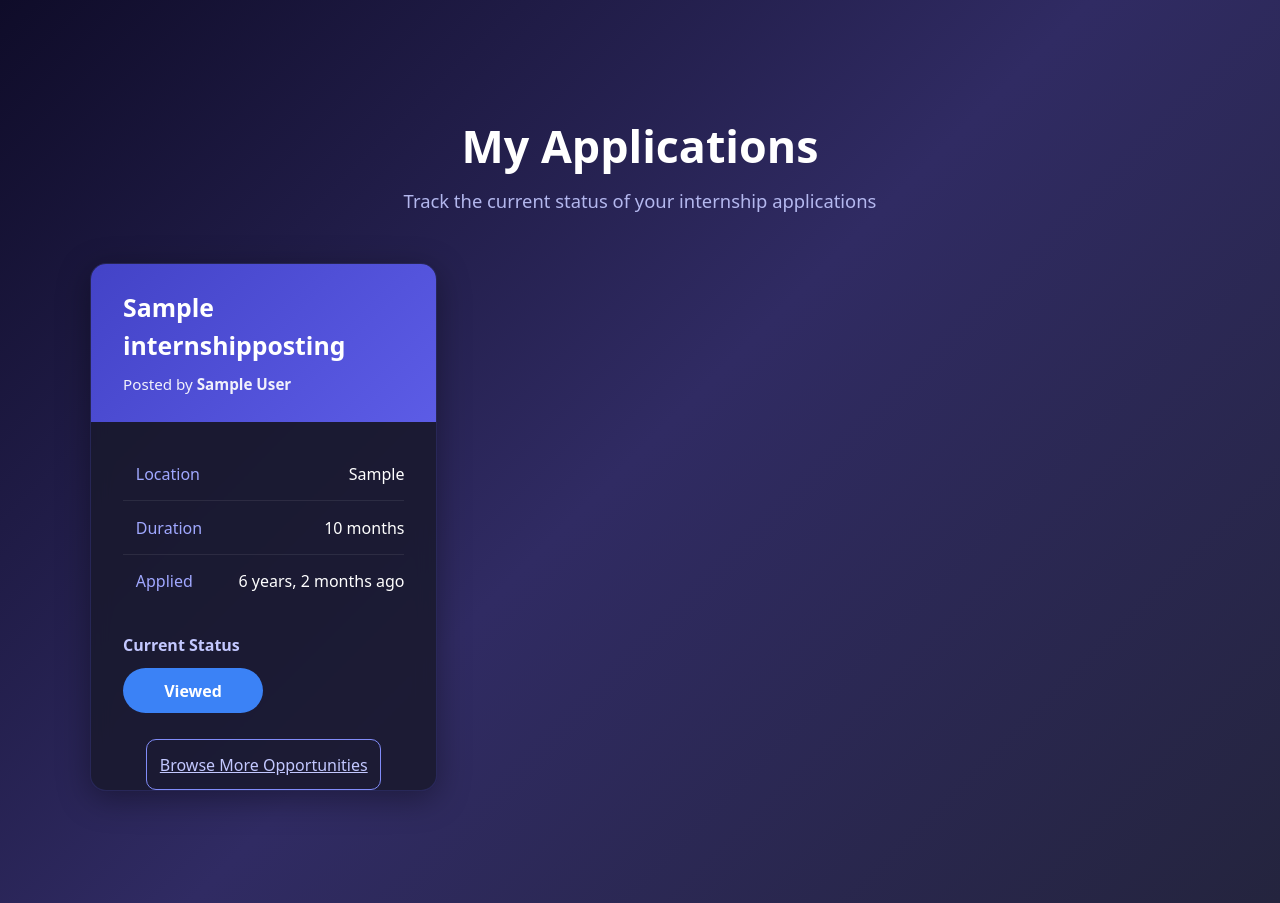
After one commit to Chhyoti/SkillRank, a Django app: page /internships/my-applications/ in a window 1280 px wide. The commit adds this page. Run offline with Django 5.2, Linux system fonts and the light colour scheme; a user stored in the database is signed in; tables that the repository leaves empty hold one stand-in row (values such as "Sample post").

Commit message:
application list of the intern side feature added

```diff
--- /dev/null
+++ b/internships/templates/internships/my_applications.html
@@ -0,0 +1,70 @@
+{% extends 'users/base.html' %}
+
+{% block title %}My Applications - SkillRank{% endblock %}
+
+{% block content %}
+<div class="my-applications-page">
+    <div class="container" style="max-width: 1100px; margin: 5rem auto;">
+        <!-- Header -->
+        <div class="header-section mb-5">
+            <h1 class="page-title">My Applications</h1>
+            <p class="page-subtitle">
+                Track the current status of your internship applications
+            </p>
+        </div>
+
+        <!-- Applications -->
+        {% if applications %}
+            <div class="applications-grid">
+                {% for app in applications %}
+                    <div class="application-item">
+                        <div class="application-header">
+                            <h3 class="application-title">{{ app.posting.title }}</h3>
+                            <div class="employer-info">
+                                Posted by <strong>{{ app.posting.employer.user.get_full_name|default:app.posting.employer.user.username }}</strong>
+                            </div>
+                        </div>
+
+                        <div class="application-details">
+                            <div class="detail-row">
+                                <div class="detail-label"><i class="fas fa-map-marker-alt"></i> Location</div>
+                                <div class="detail-value">{{ app.posting.location|default:"Remote" }}</div>
+                            </div>
+                            <div class="detail-row">
+                                <div class="detail-label"><i class="fas fa-clock"></i> Duration</div>
+                                <div class="detail-value">{{ app.posting.duration_months }} months</div>
+                            </div>
+                            <div class="detail-row">
+                                <div class="detail-label"><i class="fas fa-calendar-alt"></i> Applied</div>
+                                <div class="detail-value">{{ app.applied_at|timesince }} ago</div>
+                            </div>
+                        </div>
+
+                        <div class="application-status">
+                            <div class="status-label">Current Status</div>
+                            <div class="status-pill status-{{ app.status|lower }}">
+                                {{ app.get_status_display }}
+                            </div>
+                        </div>
+
+                        <div class="application-footer">
+                            <a href="{% url 'internships:browse_postings' %}" class="btn btn-outline">
+                                Browse More Opportunities
+                            </a>
+                        </div>
+                    </div>
+                {% endfor %}
+            </div>
+        {% else %}
+            <div class="empty-state">
+                <div class="empty-icon">📭</div>
+                <h3>No Applications Yet</h3>
+                <p>You haven't applied to any internships.</p>
+                <a href="{% url 'internships:browse_postings' %}" class="btn btn-primary">
+                    Browse Active Internships
+                </a>
+            </div>
+        {% endif %}
+    </div>
+</div>
+{% endblock %}
--- a/internships/urls.py
+++ b/internships/urls.py
@@ -31,4 +31,5 @@ urlpatterns = [
     path('posting/<int:pk>/applications/', views.view_posting_applications, name='view_posting_applications'),
     path('browse/', views.browse_postings, name='browse_postings'),
     path('apply/<int:posting_id>/', views.apply_to_posting, name='apply_to_posting'),
+    path('my-applications/', views.my_applications, name='my_applications'),
 ]
--- a/internships/views.py
+++ b/internships/views.py
@@ -196,3 +196,22 @@ def apply_to_posting(request, posting_id):
         'posting': posting,
     }
     return render(request, 'internships/apply_confirmation.html', context)
+
+# list of interns applications on intern side
+@login_required
+def my_applications(request):
+    if request.user.profile.role != 'INTERN':
+        messages.error(request, "This page is for interns only.")
+        return redirect('users:home')
+
+    applications = Application.objects.filter(
+        intern=request.user.profile
+    ).select_related(
+        'posting__employer__user'
+    ).order_by('-applied_at')
+
+    context = {
+        'applications': applications,
+        'page_title': 'My Applications',
+    }
+    return render(request, 'internships/my_applications.html', context)
--- a/static/css/dashboard.css
+++ b/static/css/dashboard.css
@@ -1364,3 +1364,188 @@ textarea.form-control:focus {
 .btn-cancel:hover {
     background: rgba(255,255,255,0.08);
 }
+
+/* ────────────────────────────────────────────────
+   My Applications Page – Pure CSS
+───────────────────────────────────────────────── */
+/* ────────────────────────────────────────────────
+   My Applications Page – Pure CSS polish
+───────────────────────────────────────────────── */
+
+/* ────────────────────────────────────────────────
+   My Applications – Clean Key-Value + Visual Polish
+───────────────────────────────────────────────── */
+.my-applications-page {
+    min-height: 100vh;
+    padding: 2rem 1rem;
+    background: linear-gradient(135deg, #0f0c29 0%, #302b63 50%, #24243e 100%);
+}
+
+.container {
+    max-width: 1100px;
+    margin: 0 auto;
+}
+
+.header-section {
+    text-align: center;
+    margin-bottom: 3rem;
+}
+
+.page-title {
+    font-size: 2.8rem;
+    font-weight: 700;
+    color: white;
+    margin-bottom: 0.5rem;
+}
+
+.page-subtitle {
+    font-size: 1.15rem;
+    color: #c3c8ff;
+    opacity: 0.9;
+}
+
+.applications-grid {
+    display: grid;
+    grid-template-columns: repeat(auto-fill, minmax(340px, 1fr));
+    gap: 1.8rem;
+}
+
+.application-item {
+    background: rgba(25, 25, 45, 0.85);
+    backdrop-filter: blur(10px);
+    border: 1px solid rgba(100, 100, 255, 0.18);
+    border-radius: 16px;
+    overflow: hidden;
+    transition: all 0.28s ease;
+    box-shadow: 0 8px 32px rgba(0, 0, 0, 0.35);
+}
+
+.application-item:hover {
+    transform: translateY(-6px);
+    box-shadow: 0 16px 48px rgba(0, 0, 0, 0.45);
+}
+
+.application-header {
+    background: linear-gradient(135deg, #4343c7 0%, #5c5ce6 100%);
+    padding: 1.6rem 2rem;
+    color: white;
+}
+
+.application-title {
+    margin: 0;
+    font-size: 1.55rem;
+    font-weight: 600;
+}
+
+.employer-info {
+    margin-top: 0.6rem;
+    font-size: 0.95rem;
+    opacity: 0.92;
+}
+
+.application-details {
+    padding: 1.6rem 2rem;
+}
+
+.detail-row {
+    display: flex;
+    justify-content: space-between;
+    align-items: center;
+    padding: 0.9rem 0;
+    border-bottom: 1px solid rgba(255,255,255,0.08);
+}
+
+.detail-row:last-child {
+    border-bottom: none;
+}
+
+.detail-label {
+    color: #a0a8ff;
+    font-weight: 500;
+    display: flex;
+    align-items: center;
+    gap: 0.8rem;
+}
+
+.detail-label i {
+    color: #818cf8;
+    font-size: 1.15rem;
+}
+
+.detail-value {
+    color: white;
+    font-weight: 500;
+}
+
+.application-status {
+    padding: 0 2rem 1.6rem;
+}
+
+.status-label {
+    font-weight: 600;
+    color: #c3c8ff;
+    margin-bottom: 0.7rem;
+    display: block;
+}
+
+.status-pill {
+    display: inline-block;
+    padding: 0.65rem 1.4rem;
+    border-radius: 50px;
+    font-weight: 600;
+    font-size: 1rem;
+    text-align: center;
+    min-width: 140px;
+}
+
+.status-pending   { background: #6b7280; color: white; }
+.status-viewed    { background: #3b82f6; color: white; }
+.status-shortlisted { background: #10b981; color: white; }
+.status-rejected  { background: #ef4444; color: white; }
+
+.card-footer {
+    padding: 1.4rem 2rem;
+    border-top: 1px solid rgba(255,255,255,0.07);
+    background: rgba(20,20,40,0.4);
+}
+
+.btn-outline {
+    background: transparent;
+    border: 1px solid #818cf8;
+    color: #c3c8ff;
+    padding: 0.8rem;
+    border-radius: 10px;
+    transition: all 0.25s;
+}
+
+.btn-outline:hover {
+    background: rgba(129, 140, 248, 0.12);
+}
+
+.empty-state {
+    text-align: center;
+    padding: 6rem 2rem;
+    background: rgba(25,25,45,0.6);
+    border-radius: 16px;
+    border: 1px solid rgba(100,100,255,0.15);
+}
+
+.empty-icon {
+    font-size: 5.5rem;
+    margin-bottom: 1.5rem;
+    color: #94a3b8;
+}
+
+.empty-state h3 {
+    color: #e0e7ff;
+    margin-bottom: 1rem;
+}
+
+.empty-state p {
+    color: #94a3b8;
+    margin-bottom: 2rem;
+}
+.application-footer{
+    display: flex;
+    justify-content: center;
+}
--- a/users/templates/users/intern_dashboard.html
+++ b/users/templates/users/intern_dashboard.html
@@ -67,7 +67,7 @@
                 <div class="action-icon">📊</div>
                 <h3>My Applications</h3>
                 <p>Track status: Viewed • Shortlisted • Rejected</p>
-                <a href="#" class="action-btn">View Applications</a>
+                <a href="{%url 'internships:my_applications'%}" class="action-btn">View Applications</a>
             </div>
 
             <div class="action-card">
```
